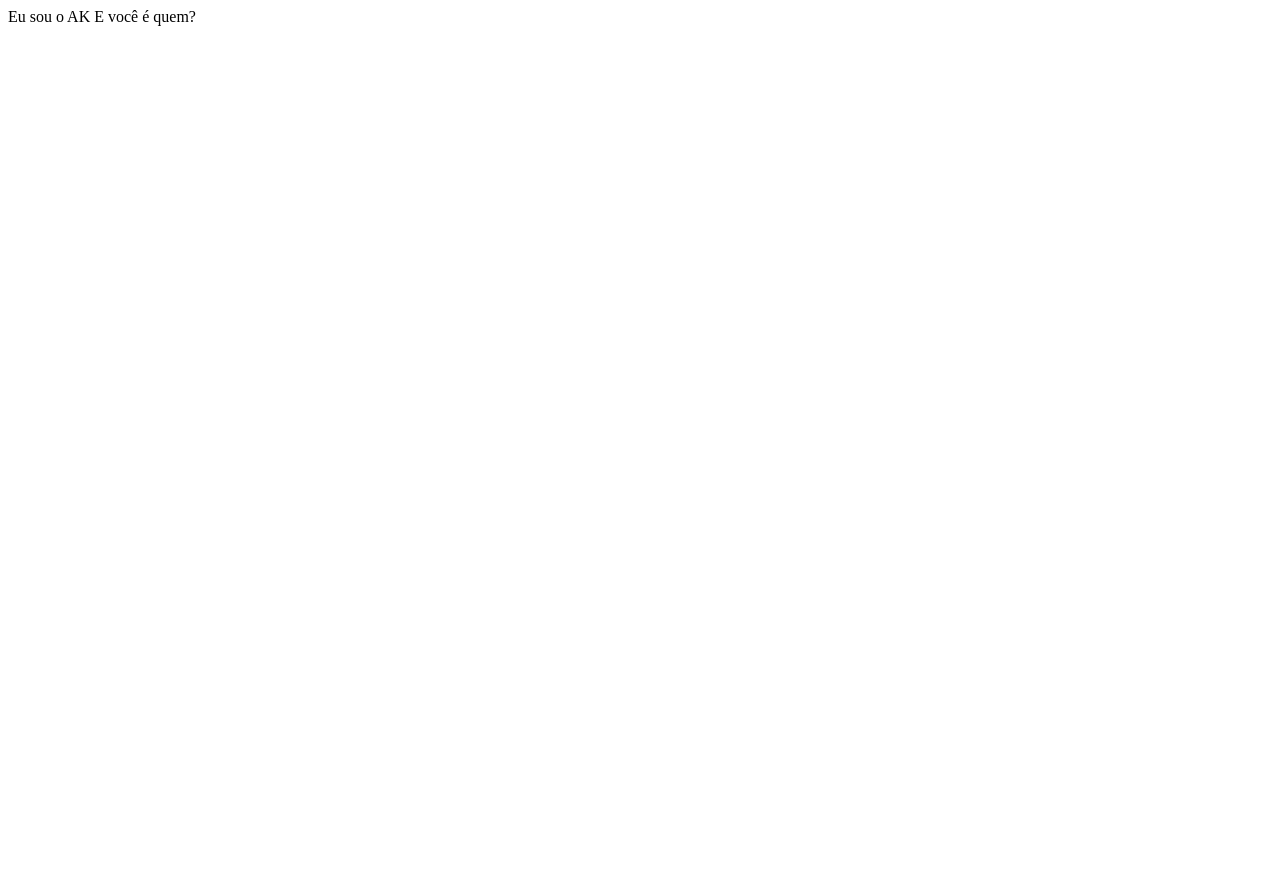
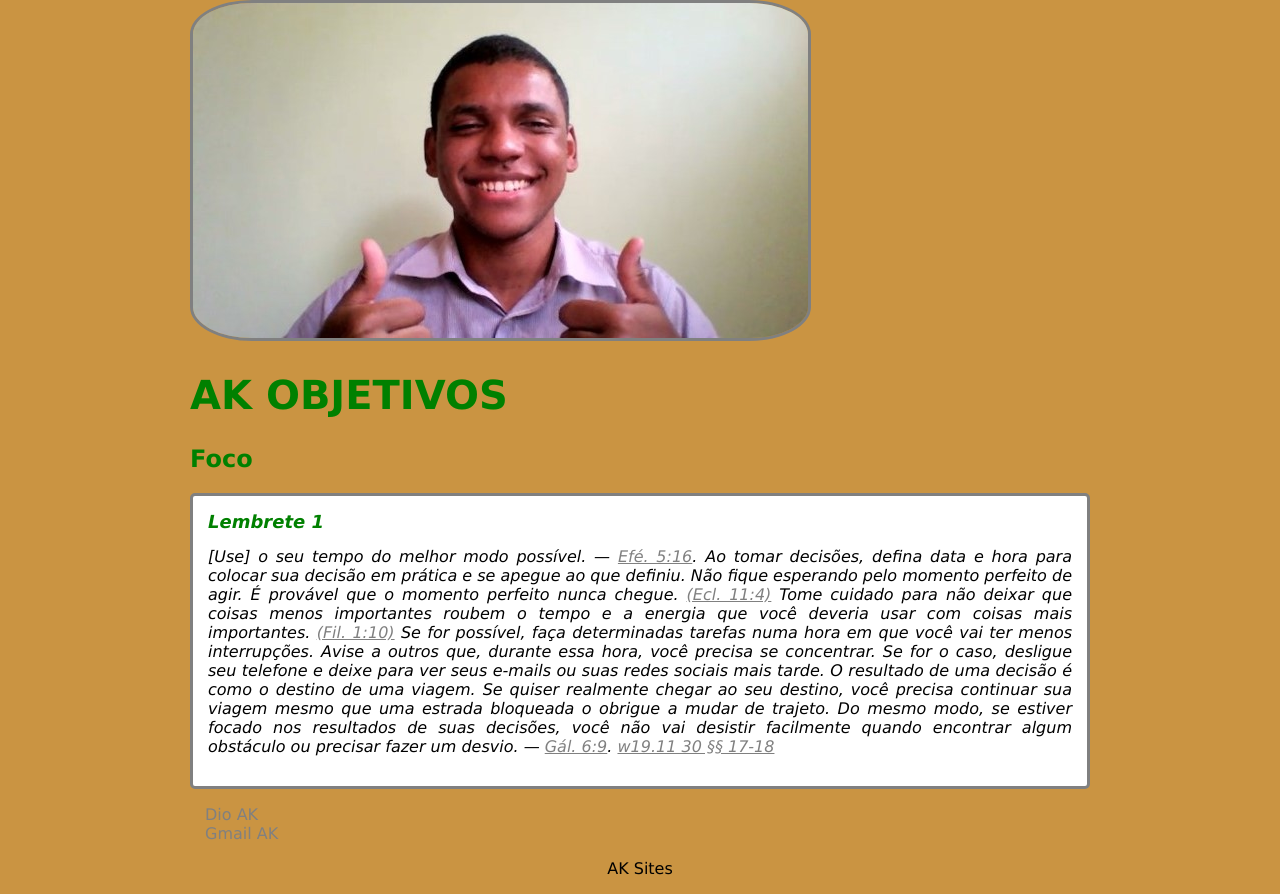
Before and after one commit to AkKleber/Primeiro-site-AK, a plain HTML site: page Introdução a criação de websites com HTML5 e CSS3/Site AK.html in a window 1280 px wide. Before the commit the page ends 800 px from the top, so only its background shows below. Drawn offline with Linux system fonts and the light colour scheme.

Commit message:
Interessante

```diff
--- a/Introdução a criação de websites com HTML5 e CSS3/Site AK.html
+++ b/Introdução a criação de websites com HTML5 e CSS3/Site AK.html
@@ -1,11 +1,63 @@
 <!DOCTYPE html>
 <html>
+
 <head>
     <meta charset="utf-8">
     <title>Site AK</title>
+    <link rel="stylesheet" href="style.css">
 </head>
+
 <body>
-        Eu sou o AK
-        E você é quem?
+    <header>
+        <img src="AK joinha.jpeg" alt="AK fazendo joinha com as 2 mãos" class="foto">
+        <h1 id="titulo">AK Objetivos</h1>
+    </header>
+    <section>
+        <header>
+            <h2 class="subtitulo">Foco</h2>
+        </header>
+        <article class="post">
+            <header>
+                <h3 class="post_titulo">Lembrete 1</h3>
+            </header>
+            <p class="post_content">
+                [Use] o seu tempo do melhor modo possível. — <a
+                    href="https://wol.jw.org/pt/wol/b/r5/lp-t/nwtsty/49/5#study=discover&v=49:5:16" target="_blank">Efé.
+                    5:16</a>.
+
+                Ao tomar decisões, defina data e hora para colocar sua decisão em prática e se apegue ao que definiu.
+                Não fique esperando pelo momento perfeito de agir. É provável que o momento perfeito nunca chegue. <a
+                    href="https://wol.jw.org/pt/wol/bc/r5/lp-t/1102021411/21/0" target="_blank">(Ecl.
+                    11:4)</a> Tome cuidado para não deixar que coisas menos importantes roubem o tempo e a energia que
+                você
+                deveria usar com coisas mais importantes. <a href="https://wol.jw.org/pt/wol/bc/r5/lp-t/1102021411/22/0"
+                    target="_blank">(Fil. 1:10)</a> Se for possível, faça determinadas tarefas numa
+                hora em que você vai ter menos interrupções. Avise a outros que, durante essa hora, você precisa se
+                concentrar. Se for o caso, desligue seu telefone e deixe para ver seus e-mails ou suas redes sociais
+                mais tarde. O resultado de uma decisão é como o destino de uma viagem. Se quiser realmente chegar ao seu
+                destino, você precisa continuar sua viagem mesmo que uma estrada bloqueada o obrigue a mudar de trajeto.
+                Do mesmo modo, se estiver focado nos resultados de suas decisões, você não vai desistir facilmente
+                quando encontrar algum obstáculo ou precisar fazer um desvio. — <a
+                    href="https://wol.jw.org/pt/wol/bc/r5/lp-t/1102021411/23/0" target="_blank">Gál. 6:9</a>. <a
+                    href="https://wol.jw.org/pt/wol/pc/r5/lp-t/1102021411/6/0" target="_blank">w19.11 30 §§ 17-18</a>
+            </p>
+        </article>
+    </section>
+    <footer>
+        <ul class="contacts_list">
+            <li>
+                <a href="https://web.dio.me/home" target="_blank">Dio AK</a>
+            </li>
+            <li>
+                <a href="https://mail.google.com/mail/u/1/?ogbl#inbox" target="_blank">Gmail AK</a>
+            </li>
+        </ul>
+    </footer>
+
+    <footer class="footer">
+        <p>AK Sites</p>
+    </footer>
+
 </body>
+
 </html>
--- /dev/null
+++ b/Introdução a criação de websites com HTML5 e CSS3/style.css
@@ -0,0 +1,62 @@
+body {
+    background: rgb(202, 148, 66);
+    font-family: Verdana, Geneva, Tahoma, sans-serif;
+    max-width: 900px;
+    margin: auto;
+}
+
+.foto {
+    border: solid gray;
+    border-radius: 10%;
+    max-width: 99%;
+}
+
+#titulo, .subtitulo, .post_titulo {
+    color: green;
+}
+
+#titulo {
+    font-size: 40px;
+    text-transform: uppercase;
+}
+
+a {
+    text-decoration: underline;
+    color: gray;
+}
+
+.post_titulo {
+    font-size: 18px;
+    font-style: italic;
+    margin: 0;
+    margin-bottom: 15px;
+}
+
+.post {
+    background: white;
+    padding: 15px;
+    border: 3px solid gray;
+    margin-bottom: 15px;
+    border-radius: 5px;
+}
+
+.post_content {
+    margin: 0;
+    margin-bottom: 15px;
+    text-transform: inherit;
+    font-style: italic;
+    text-align: justify;
+}
+
+.contacts_list {
+    list-style-type: none;
+    padding-left: 15px;
+}
+
+.contacts_list li a {
+    text-decoration: none;
+}
+
+.footer {
+    text-align: center;
+}
--- /dev/null
+++ b/JavaScript/DIO/assets/css/styles.css
@@ -0,0 +1,36 @@
+@import url('https://fonts.googleapis.com/css2?family=Open+Sans:wght@300;600&display=swap');
+
+* {
+    font-family: 'Open Sans', sans-serif;
+}
+
+body {
+    display: flex;
+    align-items: center;
+    justify-content: center;
+    flex-direction: column;
+    background-color: rgb(177, 225, 255);
+}
+
+button {
+    height: 40px;
+    width: 40px;
+    border-radius: 50%;
+    border: 2px solid lightcoral;
+    background-color: rgb(241, 214, 214);
+    color: lightcoral;
+    font-size: 16pt;
+    font-weight: 600;
+    text-align: center;
+}
+
+#counter {
+    display: flex;
+}
+
+#currentNumber {
+    display: flex;
+    align-items: center;
+    margin: 0 20px;
+    font-size: 16pt;
+}
```
Also changed, not shown: JavaScript/Atividade/Função.js (added, +40 -0 lines), JavaScript/Aula 1/Calculadora/calculadora.js (added, +108 -0 lines), JavaScript/Aula 1/Calculadora/index.html (added, +12 -0 lines), JavaScript/DIO/assets/js/scripts.js (added, +12 -0 lines), JavaScript/DIO/index.html (added, +19 -0 lines), JavaScript/Teste1/teste1.js (added, +13 -0 lines), Introdução a criação de websites com HTML5 e CSS3/AK joinha.jpeg (added). Lines whose indentation alone changed are shown as unchanged.
